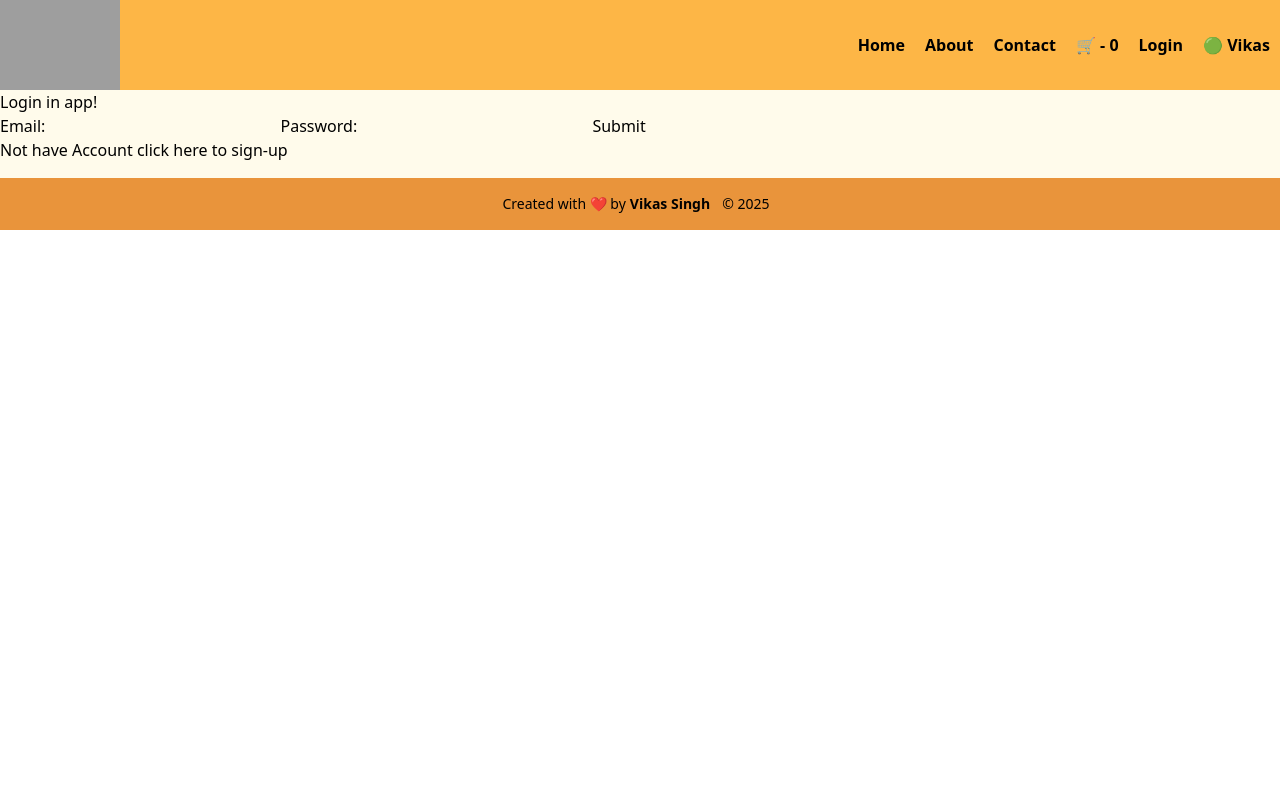
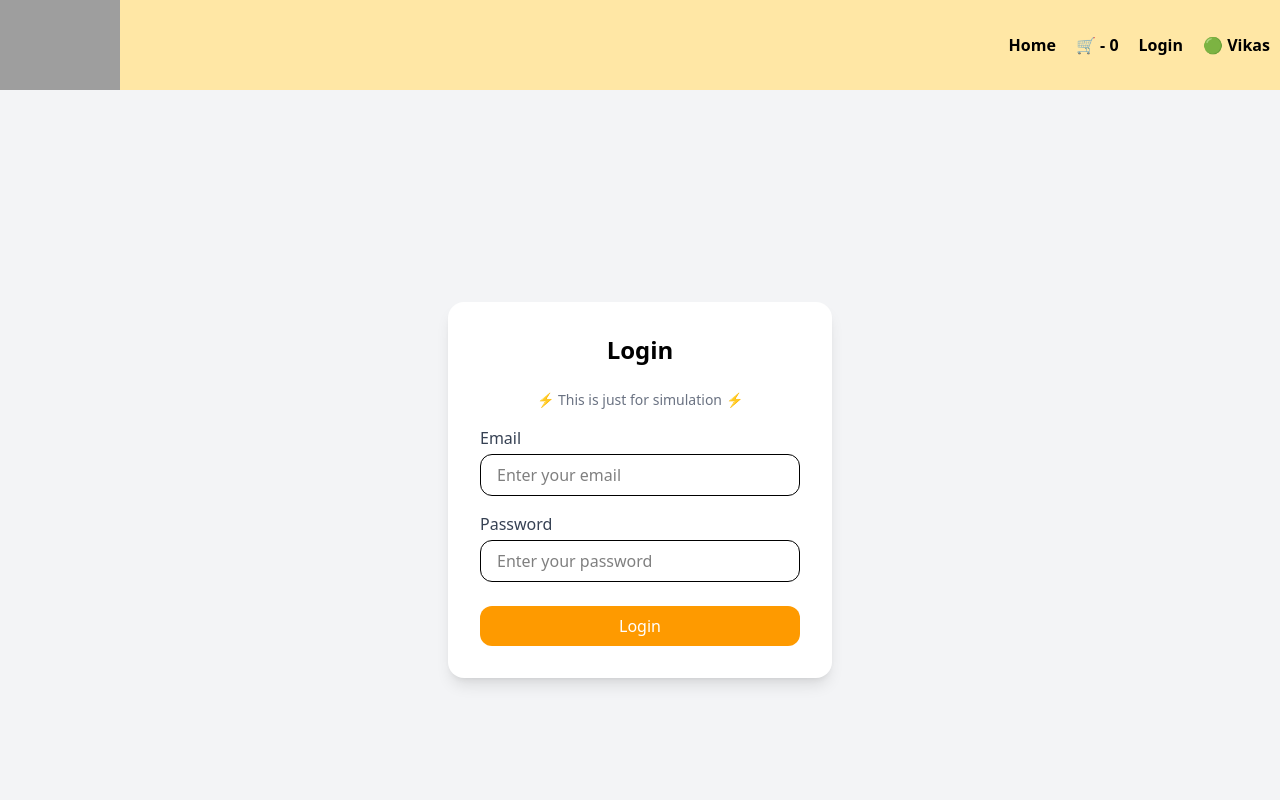
Before and after one commit to vikas-singh369/namaste-react-grind-notes, a React (Vite) app in the folder coding-advanced/: page /login in a window 1280 px wide. Shown: the top 800 px of the page. Built offline with nearby package versions, Linux system fonts and the light colour scheme; grey boxes are pictures that could not be loaded.

Commit message:
refactor: update UI styles and remove unused routes

```diff
--- a/coding-advanced/src/App.js
+++ b/coding-advanced/src/App.js
@@ -75,10 +75,6 @@ const appRouter = createBrowserRouter([
         element: <Login />,
       },
       {
-        path: "/sign-up",
-        element: <SignUp />,
-      },
-      {
         path: "/cart",
         element: <Cart />
       }
--- a/coding-advanced/src/components/Body.js
+++ b/coding-advanced/src/components/Body.js
@@ -41,7 +41,7 @@ const Body = () => {
             onChange={(e) => setSearchText(e.target.value)}
           />
           <button
-            className="bg-amber-500/95 hover:bg-amber-600/95 text-white font-bold py-1.5 px-4 rounded cursor-pointer"
+            className="bg-amber-600 hover:bg-amber-700 text-white font-bold py-1.5 px-4 rounded cursor-pointer"
             onClick={() => {
               const filtervalue = list.filter((res) =>
                 res.info.name.toLowerCase().includes(searchText.toLowerCase())
@@ -54,7 +54,7 @@ const Body = () => {
         </div>
 
         <button
-          className="bg-amber-500/95 hover:bg-amber-600/95 text-white font-bold py-1.5 px-4 rounded cursor-pointer"
+          className="bg-amber-600 hover:bg-amber-700 text-white font-bold py-1.5 px-4 rounded cursor-pointer"
           onClick={() => {
             const filterList = list.filter((res) => res.info.avgRating > 4.2);
             setFiltervalue(filterList);
--- a/coding-advanced/src/components/Cart.js
+++ b/coding-advanced/src/components/Cart.js
@@ -18,7 +18,7 @@ const Cart = ()=>{
         <h1 className="m-2 p-2 font-bold text-xl">Cart</h1>
         <button
         onClick={handleClearCart}
-        className="px-2 py-1 rounded-xl bg-amber-200 text-black"
+        className="bg-amber-600 hover:bg-amber-700 text-white font-bold py-1.5 px-4 rounded cursor-pointer"
         >Clear-Cart</button>
       </div>
 
--- a/coding-advanced/src/components/Header.js
+++ b/coding-advanced/src/components/Header.js
@@ -12,18 +12,12 @@ const Header = () => {
   const onlineStatus = useOnlineStatus();
 
   return (
-    <header className=" bg-amber-500/70 flex justify-between items-center">
+    <header className=" bg-amber-400/30 flex justify-between items-center">
       <img data-testid="logo" className="w-30" src={LOGO_URL} />
 
       <ul className="flex items-center justify-center">
         <li className=" font-bold p-2.5 hover:bg-amber-500/95 rounded-lg ">
           <Link to="/">Home</Link>
-        </li>
-        <li className="font-bold p-2.5 hover:bg-amber-500/95 rounded-lg">
-          <Link to="/about">About</Link>
-        </li>
-        <li className="font-bold p-2.5 hover:bg-amber-500/95 rounded-lg">
-          <Link to="/contact">Contact</Link>
         </li>
         <li className="font-bold p-2.5 hover:bg-amber-500/95 rounded-lg">
           <Link to="/cart">🛒 - {cartItems.length}</Link>
--- a/coding-advanced/src/components/ItemList.js
+++ b/coding-advanced/src/components/ItemList.js
@@ -42,7 +42,7 @@ const ItemList = ({ itemDataList }) => {
               )}
 
               <button
-                className=" bg-amber-500/95 hover:bg-amber-600/95 text-white font-bold py-1.5 px-4 rounded cursor-pointer"
+                className=" bg-amber-600 hover:bg-amber-700 text-white font-bold py-1.5 px-4 rounded cursor-pointer"
                 onClick={() => addToCartItem(item)}
               >
                 Add
--- a/coding-advanced/src/components/Login.js
+++ b/coding-advanced/src/components/Login.js
@@ -1,73 +1,53 @@
-import { Link } from "react-router";
-import { Formik } from "formik";
+import { useState } from "react";
 
-const Login = () => (
-  <div>
-    <h1>Login in app!</h1>
-    <Formik
-      initialValues={{ email: "", password: "" }}
-      validate={(values) => {
-        const errors = {};
-        if (!values.email) {
-          errors.email = "Required";
-        } else if (
-          !/^[A-Z0-9._%+-]+@[A-Z0-9.-]+\.[A-Z]{2,}$/i.test(values.email)
-        ) {
-          errors.email = "Invalid email address";
-        }
-        return errors;
-      }}
-      onSubmit={(values, { setSubmitting }) => {
-        setTimeout(() => {
-          alert(JSON.stringify(values, null, 2));
-          setSubmitting(false);
-        }, 400);
-      }}
-    >
-      {({
-        values,
-        errors,
-        touched,
-        handleChange,
-        handleBlur,
-        handleSubmit,
-        isSubmitting,
-        /* and other goodies */
-      }) => (
-        <form onSubmit={handleSubmit}>
-          <label id="email">Email: </label>
+export default function LoginPage() {
+  const [success, setSuccess] = useState(false);
+
+  const handleLogin = () => {
+    setSuccess(true);
+    setTimeout(() => setSuccess(false), 2000); // reset after 2s
+  };
+
+  return (
+    <div className="flex items-center justify-center min-h-screen bg-gray-100">
+      <div className="w-full max-w-sm bg-white shadow-lg rounded-2xl p-8">
+        <h2 className="text-2xl font-bold text-center mb-6">Login</h2>
+
+        <p className="text-center text-sm text-gray-500 mb-4">
+          ⚡ This is just for simulation ⚡
+        </p>
+
+        <div className="mb-4">
+          <label className="block text-gray-700 mb-1">Email</label>
           <input
             type="email"
-            name="email"
-            onChange={handleChange}
-            onBlur={handleBlur}
-            value={values.email}
+            placeholder="Enter your email"
+            className="w-full px-4 py-2 border rounded-xl focus:outline-none focus:ring-2 focus:ring-amber-500"
           />
-          {errors.email && touched.email && errors.email}
+        </div>
 
-          <label id="password">Password: </label>
+        <div className="mb-6">
+          <label className="block text-gray-700 mb-1">Password</label>
           <input
             type="password"
-            name="password"
-            onChange={handleChange}
-            onBlur={handleBlur}
-            value={values.password}
+            placeholder="Enter your password"
+            className="w-full px-4 py-2 border rounded-xl focus:outline-none focus:ring-2 focus:ring-amber-500"
           />
-          {errors.password && touched.password && errors.password}
-          <button type="submit" disabled={isSubmitting}>
-            Submit
-          </button>
-        </form>
-      )}
-    </Formik>
+        </div>
 
-    <div>
-      <h5>Not have Account click here to {" "}
-      <Link to = "/sign-up" className="sign-up-link">
-       sign-up
-      </Link></h5>
+        <button
+          onClick={handleLogin}
+          className="w-full bg-amber-500 hover:bg-amber-600 text-white font-medium py-2 rounded-xl transition"
+        >
+          Login
+        </button>
+
+        {success && (
+          <p className="mt-4 text-green-600 text-center font-semibold">
+            ✅ Login Successful!
+          </p>
+        )}
+      </div>
     </div>
-  </div>
-);
-
-export default Login;
+  );
+}
```
